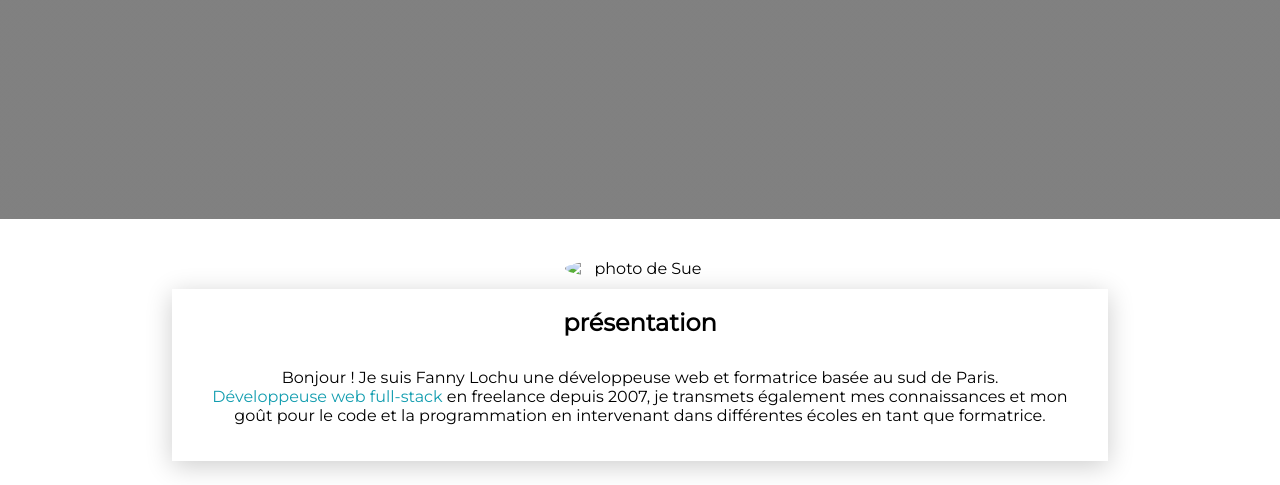
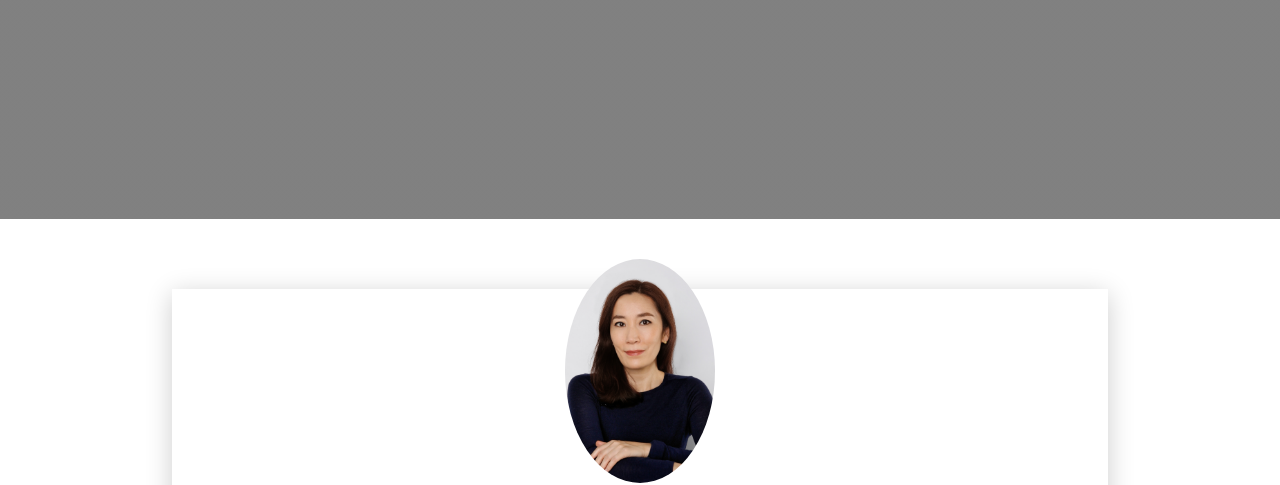
Before and after one commit to lsyn11/decouverte-code-SueyeonT-6h, a website: page index.html in a window 1280 px wide. Shown: the part 331-816 px from the top of the page. Drawn offline with Linux system fonts and the light colour scheme.

Commit message:
ajout image

```diff
--- a/index.html
+++ b/index.html
@@ -16,7 +16,7 @@
       <h1>Sueyeon Tessier</h1>
   </header>
 <section class="about">
-    <img src="images/photo.Sue.jpg" alt="photo de Sue" />
+    <img src="images/Sue.jpg" alt="photo de Sue" />
 <h2>présentation</h2>
 <p>
     Bonjour ! Je suis Fanny Lochu une développeuse web et formatrice basée au sud de Paris.<br />
```
Also changed, not shown: images/Sue.jpg (added).
